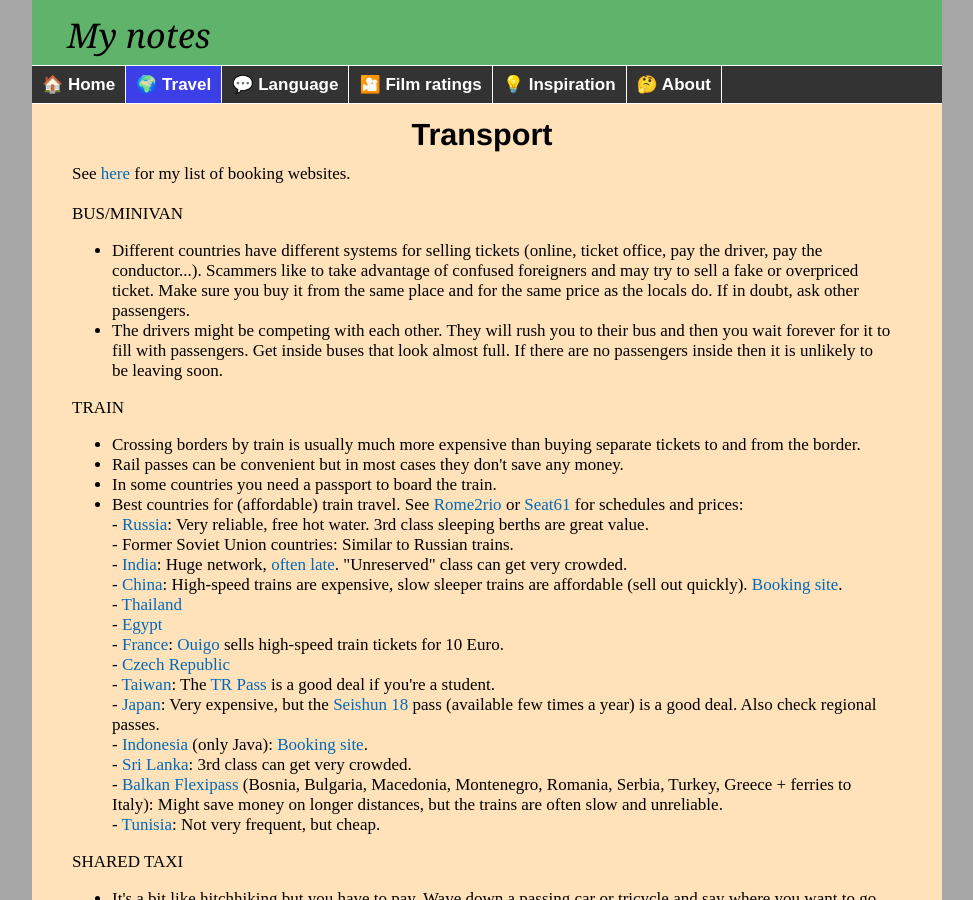
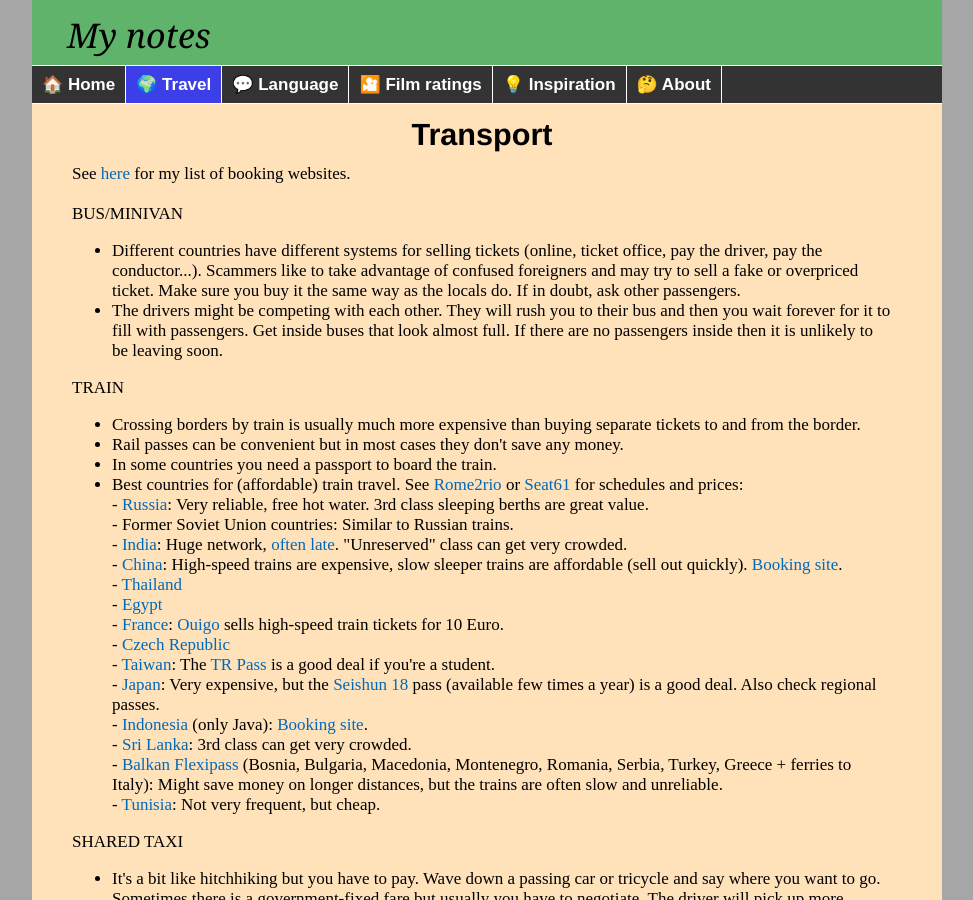
Before and after one commit to witbag/witbag.github.io, a Jekyll site: the page built from travel/transport.html, in a window 1280 px wide and 900 px high. Shown: the whole window, without its empty margins (153-1126 px from the left). Built offline with Jekyll 4.4.1, drawn with Linux system fonts in a browser that asks for light colours.

Commit message:
Update transport.html

```diff
--- a/travel/transport.html
+++ b/travel/transport.html
@@ -12,7 +12,7 @@
 <br>
 <a id="bus"></a>BUS/MINIVAN<br>
 <ul>
-<li>Different countries have different systems for selling tickets (online, ticket office, pay the driver, pay the conductor...). Scammers like to take advantage of confused foreigners and may try to sell a fake or overpriced ticket. Make sure you buy it from the same place and for the same price as the locals do. If in doubt, ask other passengers.
+<li>Different countries have different systems for selling tickets (online, ticket office, pay the driver, pay the conductor...). Scammers like to take advantage of confused foreigners and may try to sell a fake or overpriced ticket. Make sure you buy it the same way as the locals do. If in doubt, ask other passengers.
 <li>The drivers might be competing with each other. They will rush you to their bus and then you wait forever for it to fill with passengers. Get inside buses that look almost full. If there are no passengers inside then it is unlikely to be leaving soon.<br>
 </ul>
 <a id="train"></a>TRAIN<br>
```
